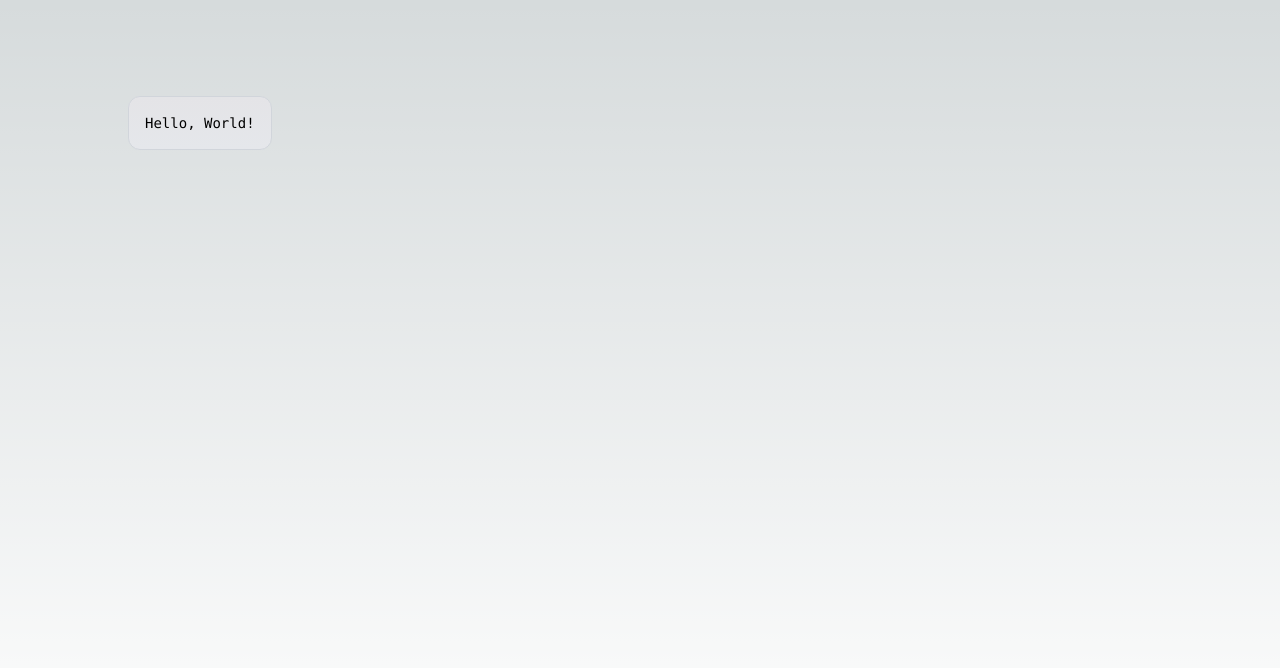
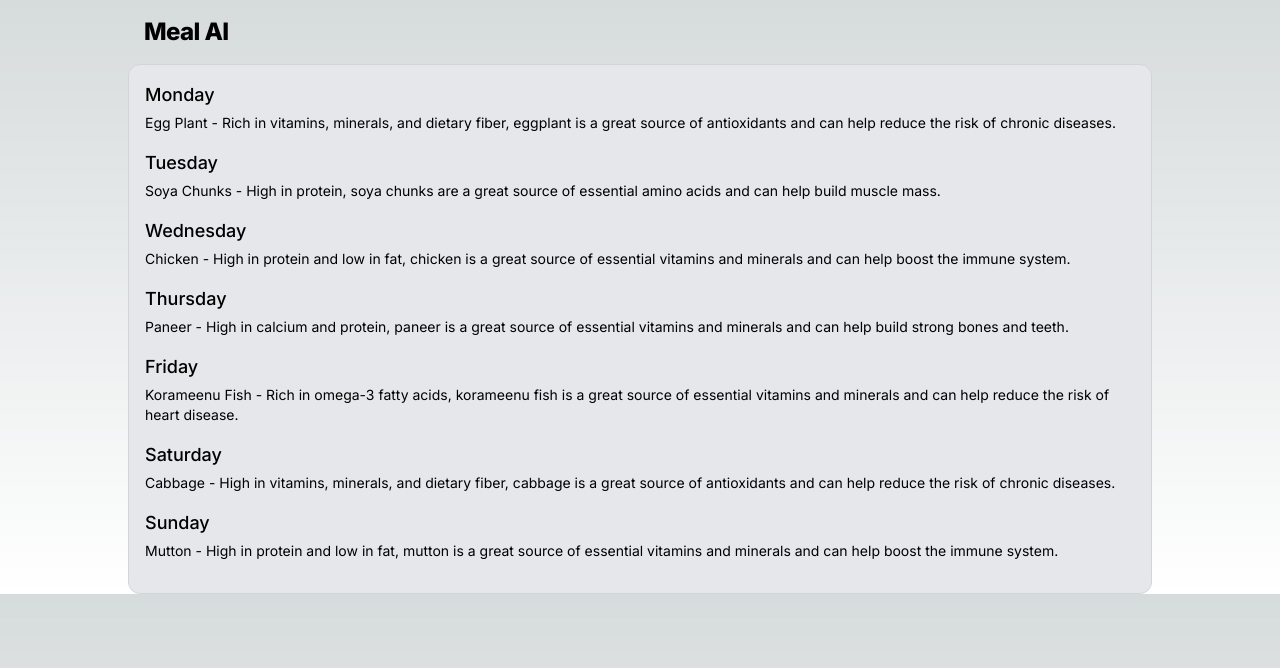
Before and after one commit to abhiomkar/MealAI, a Next.js app: page / in a window 1280 px wide. Shown: the top 668 px of the page. Built offline with nearby package versions, Linux system fonts and the light colour scheme.

Commit message:
Add some content to the page

```diff
--- a/app/page.tsx
+++ b/app/page.tsx
@@ -1,10 +1,39 @@
+
 export default function Home() {
   return (
-    <main className="flex min-h-screen flex-col items-center justify-between p-24">
-      <div className="z-10 w-full max-w-5xl items-center justify-between font-mono text-sm lg:flex">
-        <p className="fixed left-0 top-0 flex w-full justify-center border-b border-gray-300 bg-gradient-to-b from-zinc-200 pb-6 pt-8 backdrop-blur-2xl dark:border-neutral-800 dark:bg-zinc-800/30 dark:from-inherit lg:static lg:w-auto  lg:rounded-xl lg:border lg:bg-gray-200 lg:p-4 lg:dark:bg-zinc-800/30">
-          Hello, World!
-        </p>
+    <main className="flex flex-col items-center">
+      <h1 className="p-4 max-w-5xl w-full font-extrabold tracking-tight text-2xl">Meal AI</h1>
+      <div className="z-10 w-full max-w-5xl items-center text-sm lg:flex">
+        <ul className="px-4 w-full border-b border-gray-300 pb-6 dark:border-neutral-800 dark:bg-zinc-800/30 lg:static lg:w-auto  lg:rounded-xl lg:border lg:bg-gray-200 lg:p-4 lg:dark:bg-zinc-800/30">
+          <li className="pb-4">
+            <div className="pb-1 text-lg font-medium">Monday</div>
+            <div className="">Egg Plant - Rich in vitamins, minerals, and dietary fiber, eggplant is a great source of antioxidants and can help reduce the risk of chronic diseases.</div>
+          </li>
+          <li className="pb-4">
+            <div className="pb-1 text-lg font-medium">Tuesday</div>
+            <div className="">Soya Chunks - High in protein, soya chunks are a great source of essential amino acids and can help build muscle mass.</div>
+          </li>
+          <li className="pb-4">
+            <div className="pb-1 text-lg font-medium">Wednesday</div>
+            <div className="">Chicken - High in protein and low in fat, chicken is a great source of essential vitamins and minerals and can help boost the immune system.</div>
+          </li>
+          <li className="pb-4">
+            <div className="pb-1 text-lg font-medium">Thursday</div>
+            <div className="">Paneer - High in calcium and protein, paneer is a great source of essential vitamins and minerals and can help build strong bones and teeth.</div>
+          </li>
+          <li className="pb-4">
+            <div className="pb-1 text-lg font-medium">Friday</div>
+            <div className="">Korameenu Fish - Rich in omega-3 fatty acids, korameenu fish is a great source of essential vitamins and minerals and can help reduce the risk of heart disease.</div>
+          </li>
+          <li className="pb-4">
+            <div className="pb-1 text-lg font-medium">Saturday</div>
+            <div className="">Cabbage - High in vitamins, minerals, and dietary fiber, cabbage is a great source of antioxidants and can help reduce the risk of chronic diseases.</div>
+          </li>
+          <li className="pb-4">
+            <div className="pb-1 text-lg font-medium">Sunday</div>
+            <div className="">Mutton - High in protein and low in fat, mutton is a great source of essential vitamins and minerals and can help boost the immune system.</div>
+          </li>
+        </ul>
       </div>
     </main>
   )
```
